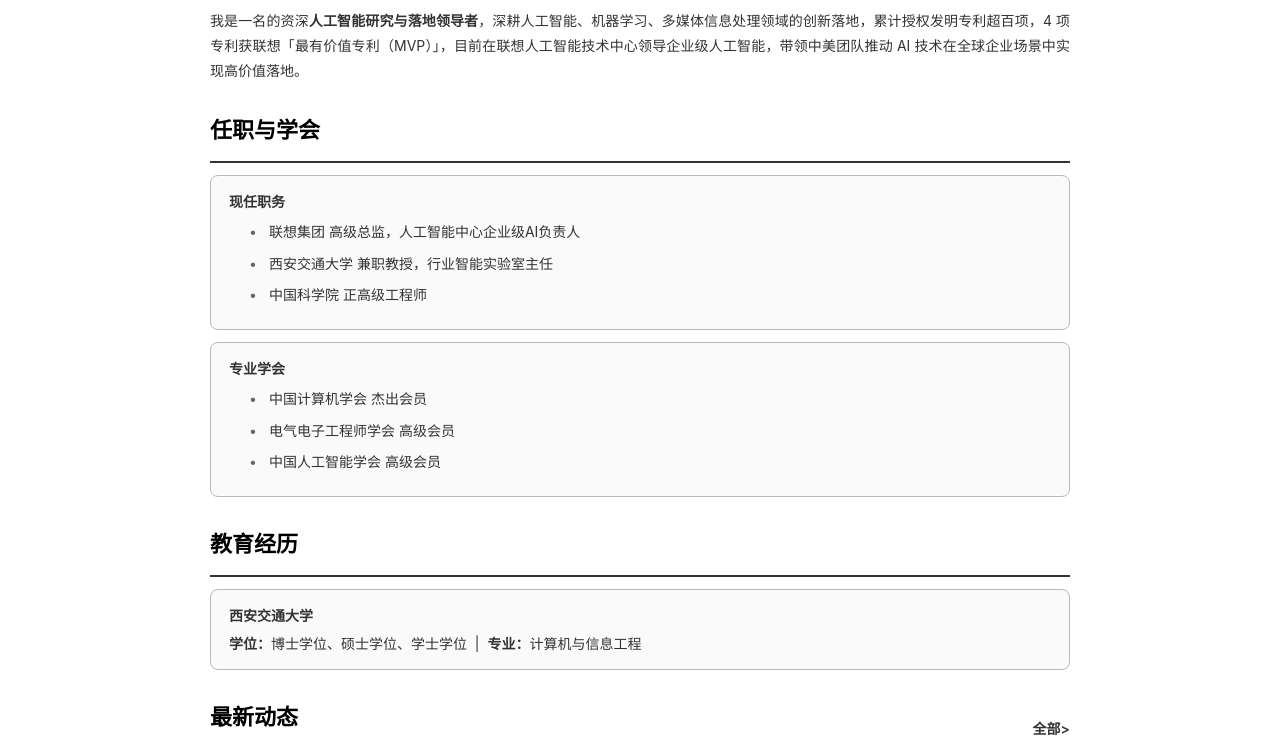
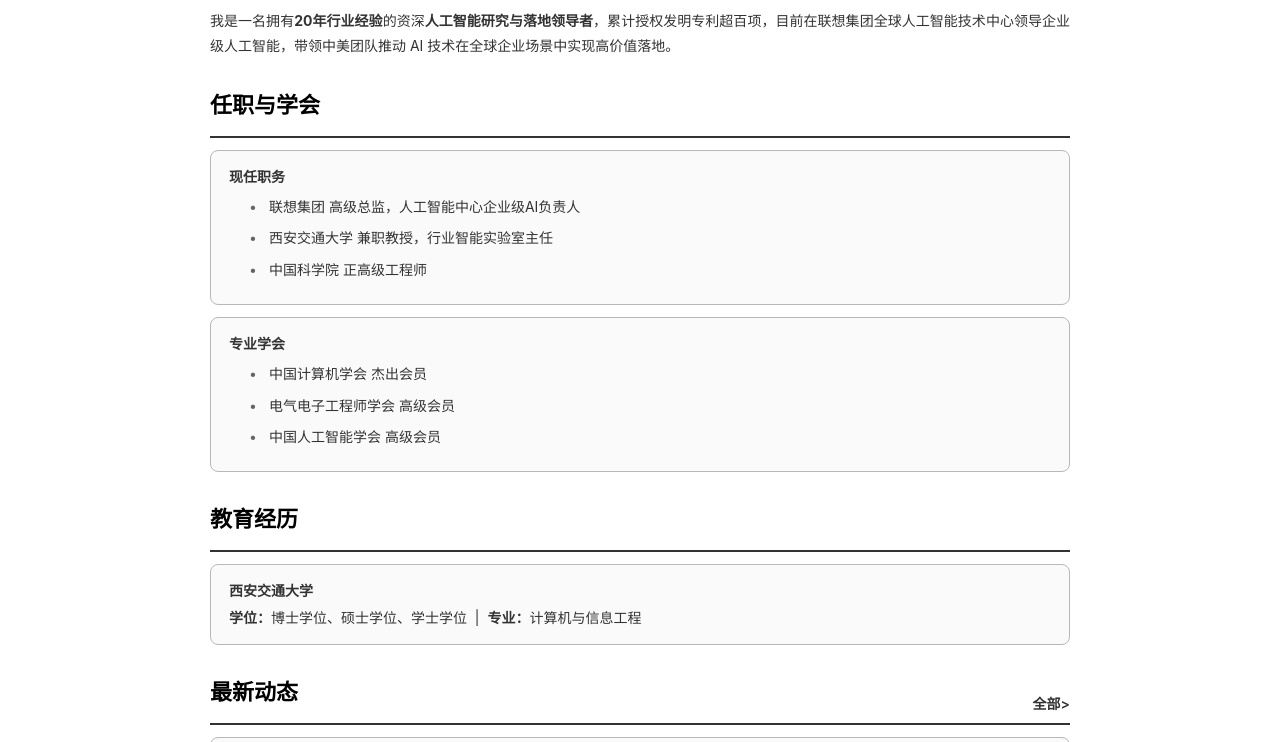
Before and after one commit to xjtufy/xjtufy.github.io, a plain HTML site: page index.html in a window 1280 px wide. Shown: the part 255-997 px from the top of the page. Drawn offline with Linux system fonts and the light colour scheme.

Commit message:
Update index.html

```diff
--- a/index.html
+++ b/index.html
@@ -413,7 +413,7 @@
                         </div>
                     </div>
                     <div class="profile-intro-block">
-                        <p class="profile-intro">我是一名<!--拥有<strong>20年行业经验</strong>-->的资深<strong>人工智能研究与落地领导者</strong>，深耕人工智能、机器学习、多媒体信息处理领域的创新落地，累计授权发明专利超百项，4 项专利获联想「最有价值专利（MVP）」，目前在联想人工智能技术中心领导企业级人工智能，带领中美团队推动 AI 技术在全球企业场景中实现高价值落地。</p>
+                        <p class="profile-intro">我是一名拥有<strong>20年行业经验</strong>的资深<strong>人工智能研究与落地领导者</strong>，累计授权发明专利超百项，目前在联想集团全球人工智能技术中心领导企业级人工智能，带领中美团队推动 AI 技术在全球企业场景中实现高价值落地。</p>
                     </div>
                     <h3 class="news-year">任职与学会</h3>
                     <div class="news-event-card">
```
